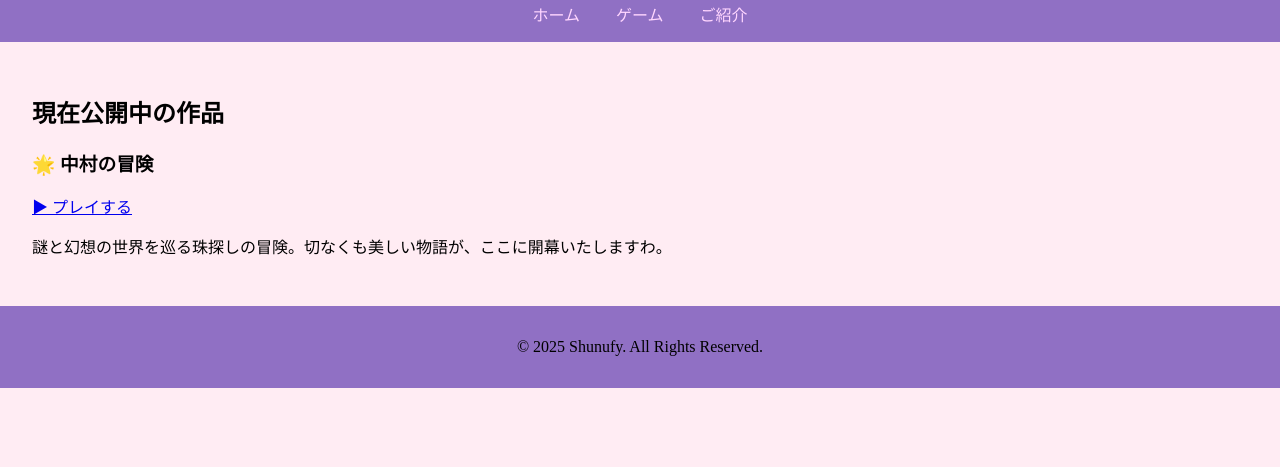
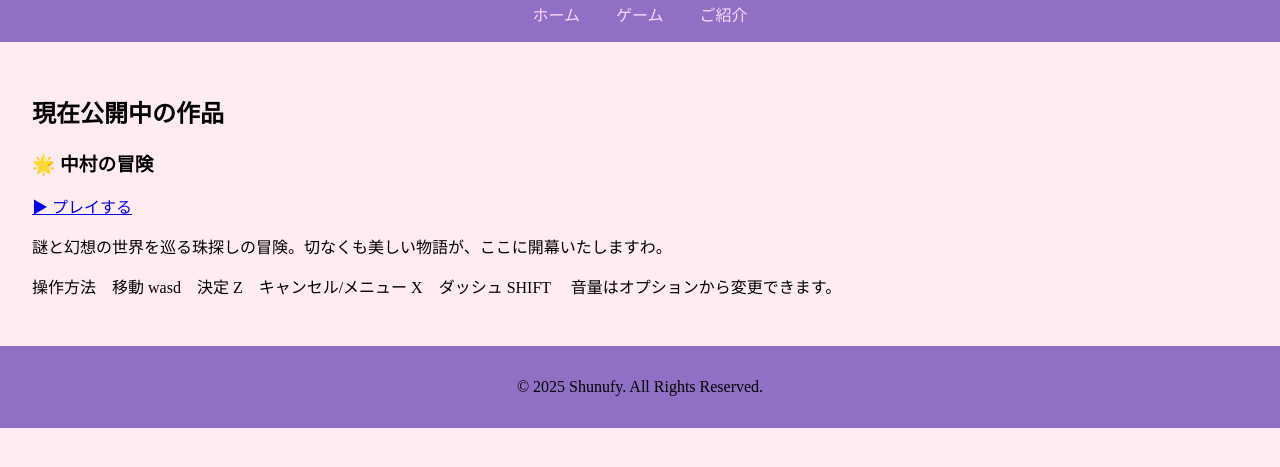
Before and after one commit to shunufy/shunufy.github.io, a plain HTML site: page games.html in a window 1280 px wide. Shown: the part 103-570 px from the top of the page. Drawn offline with Linux system fonts and the light colour scheme.

Commit message:
操作方法追加

```diff
--- a/games.html
+++ b/games.html
@@ -24,6 +24,8 @@
   <a href="karisakusei/index.html" target="_blank">▶ プレイする</a>
 </p>
   <p>謎と幻想の世界を巡る珠探しの冒険。切なくも美しい物語が、ここに開幕いたしますわ。</p>
+  <p>操作方法　移動 wasd　決定 Z　キャンセル/メニュー X　ダッシュ SHIFT　<dr>
+    音量はオプションから変更できます。</p>
 </section>
 
   </main>
```
